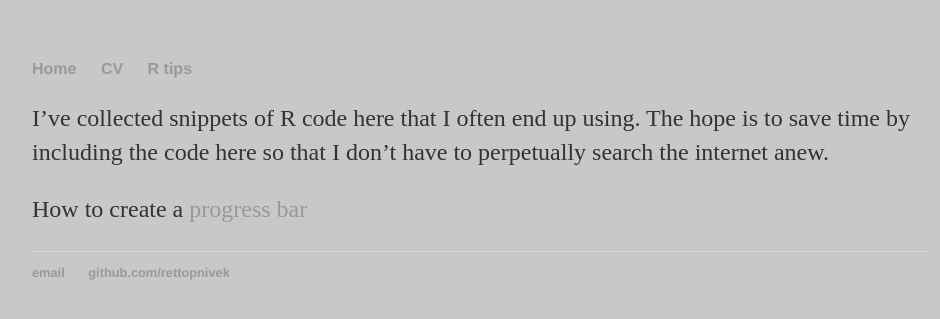
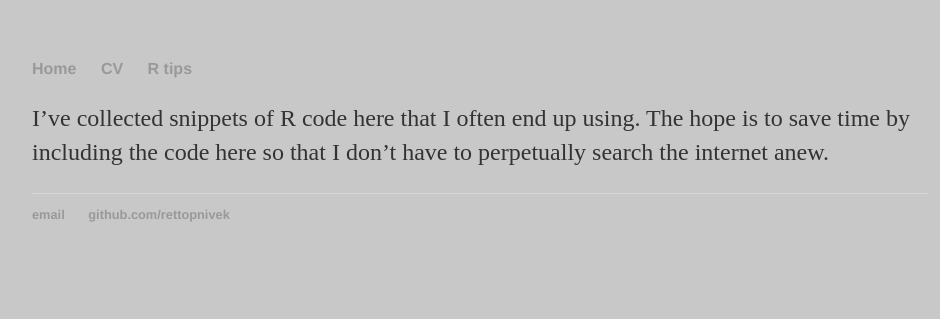
Before and after one commit to rettopnivek/rettopnivek.github.io, a Jekyll site: the page built from r_tips/index.md, in a window 1280 px wide. Shown: the top 319 px of the page, without its empty margins (160-1100 px from the left). Built offline with Jekyll 4.4.1, drawn with Linux system fonts in a browser that asks for light colours.

Commit message:
Removed page link.

```diff
--- a/r_tips/index.md
+++ b/r_tips/index.md
@@ -4,5 +4,3 @@ title: R tips
 ---
 
 I've collected snippets of R code here that I often end up using. The hope is to save time by including the code here so that I don't have to perpetually search the internet anew.
-
-How to create a [progress bar](Progress_bar.md)
```
